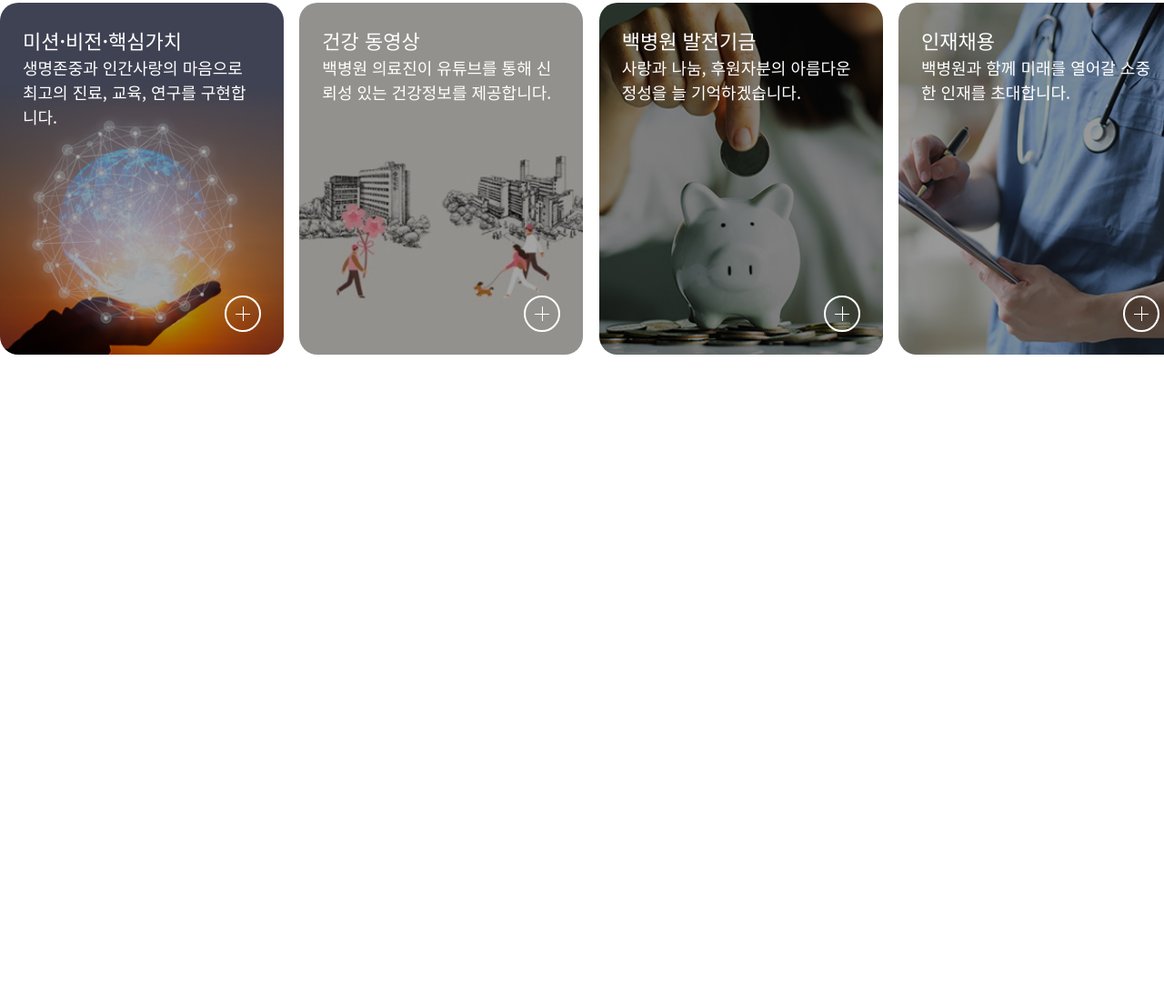
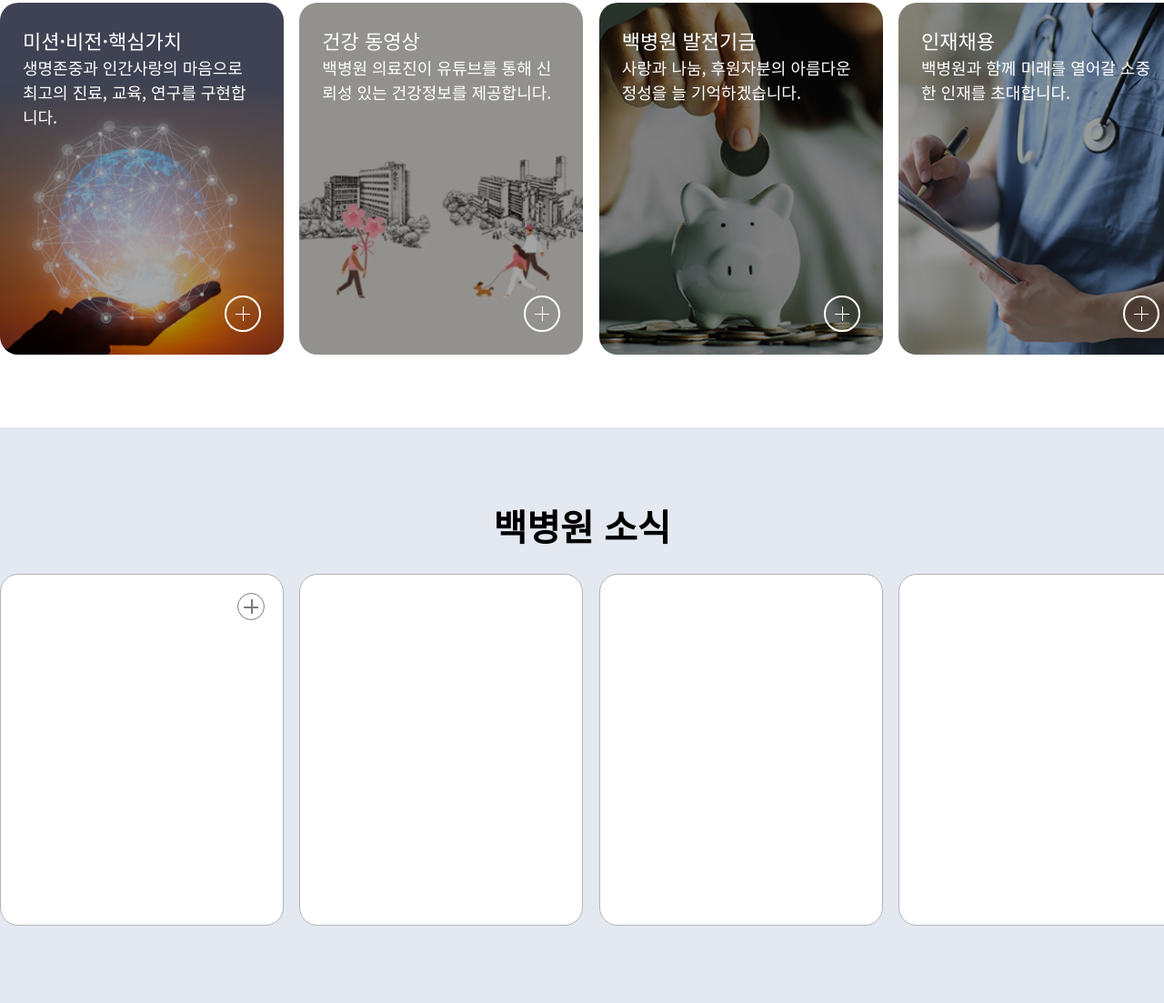
Before and after one commit to SASS-study/jh-hardymom, a plain HTML site: page index.html in a window 1280 px wide. Shown: the part 805-1908 px from the top of the page at 91% size. Before the commit the page ends 1275 px from the top, so only its background shows below. Drawn offline with Linux system fonts and the light colour scheme.

Commit message:
2차 푸쉬

```diff
--- a/index.html
+++ b/index.html
@@ -235,6 +235,34 @@
       </div>
     </section>
     <!-- 카드 링크 끝 -->
+    <section class="news">
+      <h2 class="section-title">백병원 소식</h2>
+      <div class="news-card-list">
+        <div class="card card-news">
+          <span class="card-tag tag-news" tabindex="0" aria-label="뉴스">뉴스</span>
+          <article class="news-content">
+            <a href="/" class="recent-content">
+              <h3 class="card-title">인제대 상계백병원, 연천군과 의료업무협약</h3>
+              <p>인제대학교 상계백병원(원장 고경수)이 경기 연천군과 14일 연천군청에서 의료분야 업무협약식을 가졌다.</p>
+              <time datetime="2022-12-16T12:00:00">2022.12.16</time>
+              <span class="author">상계백병원</span>
+            </a>
+            <a href="/" class="past-content">일산백병원, '카메룬 가루아 위탁병원 관리자 초청연수' 수료식 개최</a>
+            <a href="/" class="past-content">서울백병원, 전자동의서 시스템 전면 시행</a>
+          </article>
+          <span class="more-btn" aria-label="뉴스 더 보기"></span>
+        </div>
+        <div class="card card-notice">
+          <span class="card-tag tag-notice">공지사항</span>
+        </div>
+        <div class="card card-media">
+          <span class="card-tag tag-media">언론보도</span>
+        </div>
+        <div class="card card-tender">
+          <span class="card-tag tag-tender">입찰공고</span>
+        </div>
+      </div>
+    </section>
   </main>
 </body>
 </html>
--- a/style.css
+++ b/style.css
@@ -461,3 +461,80 @@ a {
   height: 16px;
   transform: translateY(-50%);
 }
+
+/* 백병원 소식 시작 */
+.news {
+  padding: 85px 0;
+  background-color: #e4e8f0;
+}
+
+.news .section-title {
+  margin-bottom: 30px;
+  text-align: center;
+  font-size: 4rem;
+}
+
+.news-card-list {
+  display: flex;
+  flex-flow: row nowrap;
+  justify-content: space-between;
+  width: 1300px;
+  margin: 0 auto;
+}
+
+/* 카드 컨텐츠 */
+.news .card {
+  position: relative;
+  width: 24%;
+  height: 387px;
+  padding: 25px;
+  color: #fff;
+  line-height: 1.5;
+  background-color: #fff;
+  border: 1px solid #b1b5b9;
+  border-radius: 20px;
+}
+
+.news .card .tag {}
+
+.news .card .more-btn {
+  display: block;
+  position: absolute;
+  top: 20px;
+  right: 20px;
+  width: 30px;
+  height: 30px;
+  border: 1px solid #797c7f;
+  border-radius: 40px;
+}
+
+.news .card .more-btn::before,
+.news .card .more-btn::after {
+  content: '';
+  display: block;
+  position: absolute;
+  top: 50%;
+  left: 50%;
+  transform: translateX(-50%);
+  width: 16px;
+  height: 2px;
+  background-color: #797c7f;
+}
+
+.news .card .more-btn::after {
+  width: 2px;
+  height: 16px;
+  transform: translateY(-50%);
+}
+
+.news .card .news-content {}
+
+.news-content .recent-content {}
+
+.recent-content h3 {}
+
+.recent-content p {}
+
+.recent-content time {}
+
+.recent-content .author {}
```
